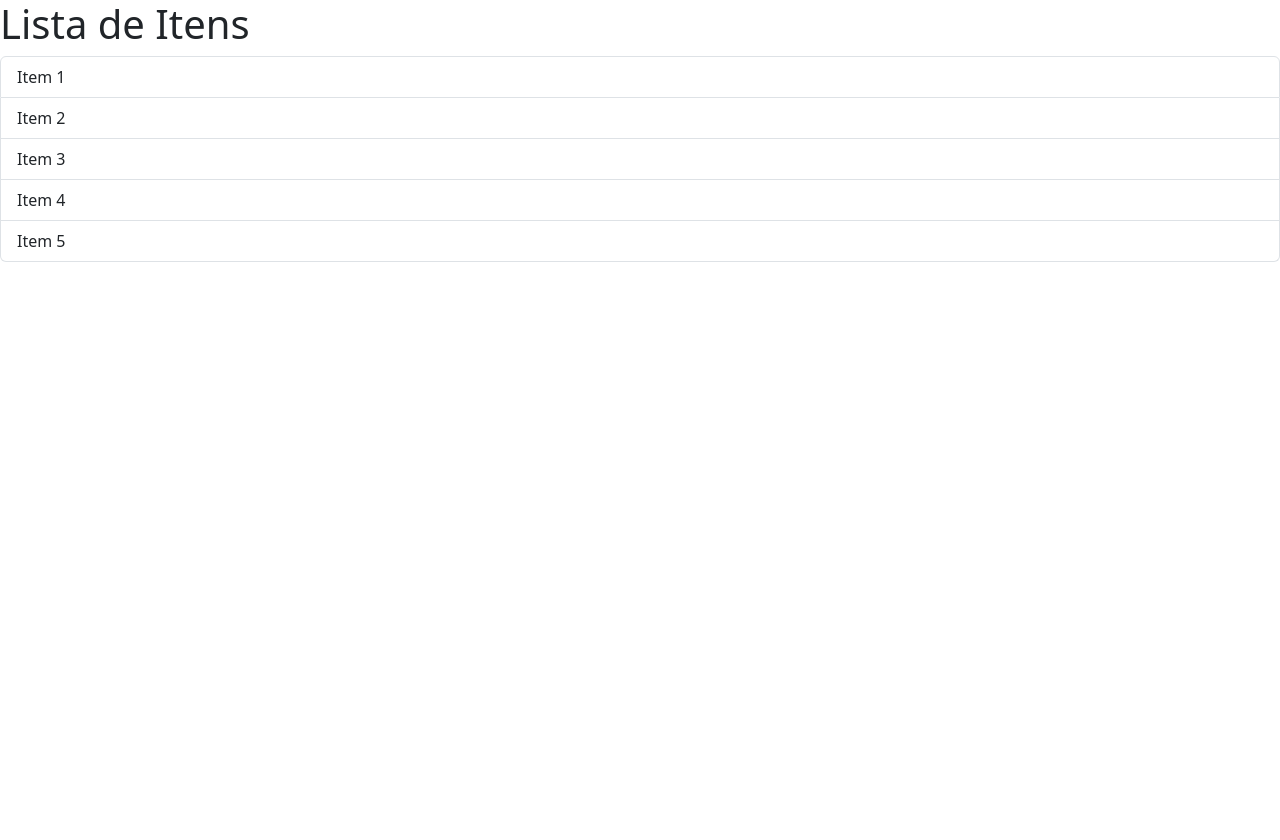
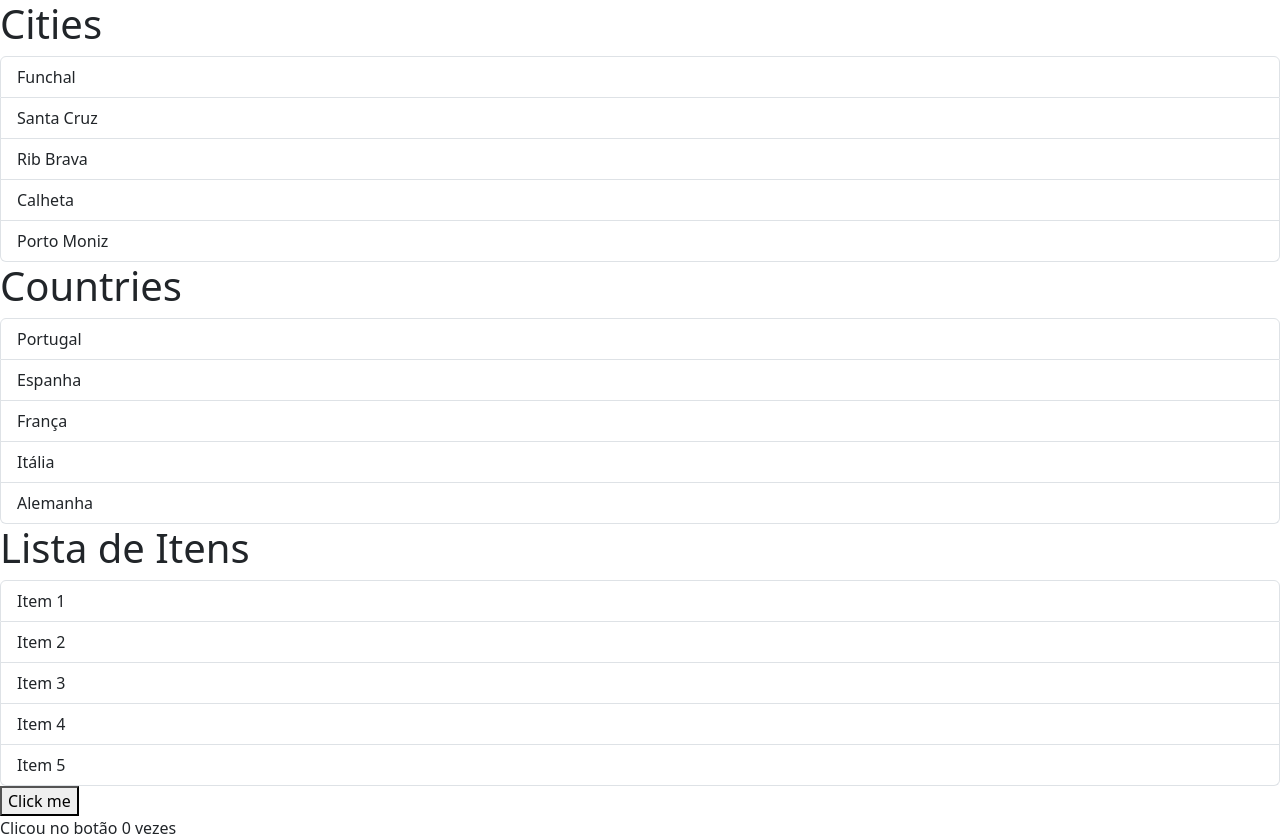
Before and after one commit to eduardoteles/ReactApp, a React (Vite) app: page / in a window 1280 px wide. Before the commit the page ends 800 px from the top, so only its background shows below. Built offline with nearby package versions, Linux system fonts and the light colour scheme.

Commit message:
v4.0 added state hook management and LisGroupWithProps as component with props input

```diff
--- /dev/null
+++ b/src/App.tsx
@@ -0,0 +1,21 @@
+import ListGroupWithProps from "./components/ListGroupWithProps";
+
+function App() {
+  const Cities = [
+    "Funchal",
+    "Santa Cruz",
+    "Rib Brava",
+    "Calheta",
+    "Porto Moniz",
+  ];
+
+  const Countries = ["Portugal", "Espanha", "França", "Itália", "Alemanha"];
+
+  return (
+    <div>
+      <ListGroupWithProps items={Cities} title="Cities" />
+      <ListGroupWithProps items={Countries} title="Countries" />
+    </div>
+  );
+}
+export default App;
--- /dev/null
+++ b/src/components/Counter.tsx
@@ -0,0 +1,15 @@
+import { useState } from "react";
+
+function Counter() {
+  //counter state hook
+  const [count, setCount] = useState(0);
+
+  return (
+    <div>
+      <button onClick={() => setCount(count + 1)}>Click me</button>
+      <div>Clicou no botão {count} vezes</div>
+    </div>
+  );
+}
+
+export default Counter;
--- a/src/components/ListGroup.tsx
+++ b/src/components/ListGroup.tsx
@@ -33,6 +33,7 @@ const handleClick = (event: MouseEvent) => {
 };
 
 function ListGroup() {
+  //state hook
   const [selectedItem, setSelectedItem] = useState(-1);
 
   return (
--- /dev/null
+++ b/src/components/ListGroupWithProps.tsx
@@ -0,0 +1,45 @@
+import { useState, type MouseEvent } from "react";
+
+interface List {
+  title: string;
+  items: string[];
+}
+
+//Method 3: Using a variable to store the message
+//const messageEmpty = List.length === 0 ? "Lista vazia" : null;
+
+//event handler
+const handleClick = (event: MouseEvent) => {
+  console.log(event);
+};
+
+let selectedIndex = -1;
+
+function ListGroupWithProps(props: List) {
+  //state hook
+  const [selectedIndex, setSelectedIndex] = useState(-1);
+
+  return (
+    <>
+      <h1>{props.title}</h1>
+
+      <ul className="list-group">
+        {props.items.map((item, index) => (
+          <li
+            key={index}
+            onClick={() => setSelectedIndex(index)}
+            className={
+              selectedIndex === index
+                ? "list-group-item active"
+                : "list-group-item"
+            }
+          >
+            {props.items[index]}
+          </li>
+        ))}
+      </ul>
+    </>
+  );
+}
+
+export default ListGroupWithProps;
--- a/src/main.tsx
+++ b/src/main.tsx
@@ -1,10 +1,14 @@
 import { StrictMode } from "react";
 import { createRoot } from "react-dom/client";
+import App from "./App";
 import ListGroup from "./components/ListGroup";
+import Counter from "./components/Counter";
 import "bootstrap/dist/css/bootstrap.min.css";
 
 createRoot(document.getElementById("root")!).render(
   <StrictMode>
+    <App />
     <ListGroup />
+    <Counter />
   </StrictMode>,
 );
```
